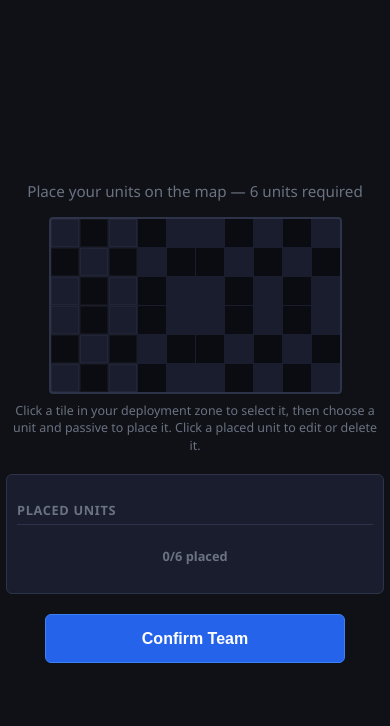
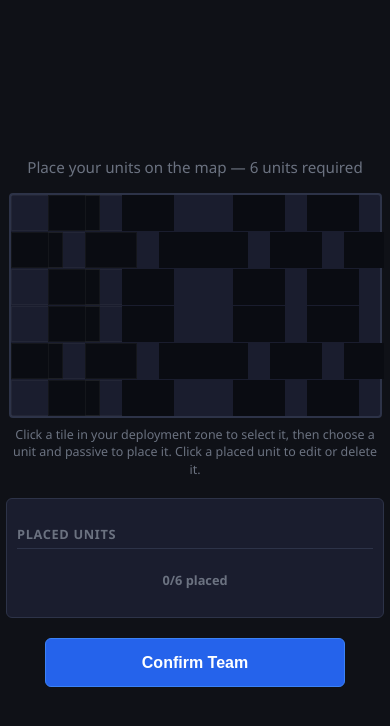
Before and after one commit to tehZevo/tactics, a React (Vite) app: page / in a window 390 px wide. Both pictures are taken after a click on the button "2 Players (Local)". Shown: the top 726 px of the page. Built offline with nearby package versions, Linux system fonts and the light colour scheme.

Commit message:
fix: improve responsive design with min-width/height constraints and overflow protection

```diff
--- a/src/styles.css
+++ b/src/styles.css
@@ -14,6 +14,8 @@ body {
   overflow: hidden;
   -webkit-text-size-adjust: 100%;
   -webkit-tap-highlight-color: transparent;
+  max-width: 100vw;
+  max-height: 100vh;
 }
 
 #app {
@@ -21,6 +23,14 @@ body {
   height: 100dvh;
   display: flex;
   flex-direction: column;
+  overflow: hidden;
+  max-width: 100vw;
+  max-height: 100vh;
+}
+
+* {
+  max-width: 100%;
+  box-sizing: border-box;
 }
 
 /* ---- Title Screen ---- */
@@ -139,13 +149,14 @@ body {
 }
 .team-select-layout {
   display: grid;
-  grid-template-columns: 200px 1fr 1.2fr;
+  grid-template-columns: minmax(180px, 200px) minmax(200px, 1fr) minmax(250px, 1.2fr);
   gap: 1rem;
   align-items: start;
   height: 100%;
   overflow-y: auto;
   max-height: 70vh;
   padding: 1rem 0;
+  min-width: 0;
 }
 .team-select-col-combined {
   display: flex;
@@ -182,6 +193,8 @@ body {
   cursor: pointer;
   transition: all 0.12s;
   position: relative;
+  min-height: 40px;
+  flex-shrink: 0;
 }
 .unit-card:hover {
   background: #1e2235;
@@ -870,13 +883,16 @@ body {
 }
 .battle-left {
   width: 220px;
+  min-width: 180px;
   flex-shrink: 0;
   display: flex;
   flex-direction: column;
   gap: 0.5rem;
+  overflow: hidden;
 }
 .battle-center {
   flex: 1;
+  min-width: 0;
   display: flex;
   flex-direction: column;
   align-items: center;
@@ -885,10 +901,12 @@ body {
 }
 .battle-right {
   width: 260px;
+  min-width: 200px;
   flex-shrink: 0;
   display: flex;
   flex-direction: column;
   gap: 0.5rem;
+  overflow: hidden;
 }
 
 .side-panel {
@@ -974,6 +992,10 @@ body {
 /* Board */
 .board-wrapper {
   position: relative;
+  width: 100%;
+  max-width: 100%;
+  overflow: hidden;
+  flex-shrink: 0;
 }
 .board {
   display: grid;
@@ -981,9 +1003,13 @@ body {
   background: #1a1d2e;
   border: 2px solid #2d3348;
   border-radius: 4px;
+  width: fit-content;
+  max-width: 100%;
+  margin: 0 auto;
 }
 .tile {
   width: 52px;
+  min-width: 52px;
   height: 52px;
   display: flex;
   align-items: center;
@@ -991,6 +1017,7 @@ body {
   position: relative;
   cursor: default;
   transition: box-shadow 0.12s;
+  flex-shrink: 0;
 }
 .tile:hover {
   z-index: 2;
@@ -1004,6 +1031,11 @@ body {
 .tile.move-highlight {
   box-shadow: inset 0 0 0 2px rgba(34, 197, 94, 0.5);
   cursor: pointer;
+}
+.tile.leap-highlight {
+  box-shadow: inset 0 0 0 2px rgba(220, 38, 38, 0.6);
+  cursor: pointer;
+  background: rgba(220, 38, 38, 0.08);
 }
 .tile.attack-highlight {
   box-shadow: inset 0 0 0 2px rgba(239, 68, 68, 0.6);
@@ -1279,6 +1311,10 @@ body {
   .team-select-layout {
     grid-template-columns: 1fr;
     max-height: none;
+    min-width: 0;
+  }
+  .team-select-col {
+    min-width: 0;
   }
   .unit-cards {
     grid-template-columns: repeat(3, 1fr);
@@ -1293,26 +1329,40 @@ body {
   .side-panel {
     max-height: none;
     overflow-y: visible;
+    width: 100%;
+    min-width: 0;
   }
   .battle-screen {
     flex-direction: column;
     padding: 0.35rem;
     gap: 0.35rem;
+    min-width: 0;
+    overflow: hidden;
   }
   .battle-top-row {
     flex-direction: row;
     flex-wrap: wrap;
+    gap: 0.35rem;
   }
   .battle-bottom-row {
     flex-direction: column;
   }
   .battle-center {
     gap: 0.35rem;
+    width: 100%;
+  }
+  .battle-left,
+  .battle-right {
+    width: 100%;
+    min-width: 0;
+    flex: 1 1 auto;
+    max-width: 100%;
   }
   .side-panel {
     flex: 1 1 45%;
     max-height: 180px;
     font-size: 0.75rem;
+    min-width: 0;
   }
   .side-panel h4 {
     font-size: 0.8rem;
@@ -1320,6 +1370,7 @@ body {
   .unit-detail,
   .battle-log {
     width: 100%;
+    min-width: 0;
   }
   .battle-log {
     height: 100px;
@@ -1348,9 +1399,14 @@ body {
     width: 100%;
     max-height: 220px;
     overflow-y: auto;
+    min-width: 0;
   }
   .unit-preview {
     font-size: 0.75rem;
+  }
+  .board-wrapper {
+    width: 100%;
+    overflow: hidden;
   }
 }
 
@@ -1406,6 +1462,17 @@ body {
   .battle-screen {
     padding: 0.25rem;
     gap: 0.25rem;
+    min-width: 0;
+    overflow: hidden;
+  }
+  .battle-top-row {
+    flex-direction: column;
+  }
+  .battle-left,
+  .battle-right {
+    width: 100%;
+    max-height: 150px;
+    overflow-y: auto;
   }
   .side-panel {
     flex: 1 1 100%;
@@ -1436,4 +1503,7 @@ body {
   .victory-screen h1 {
     font-size: 2rem;
   }
+  .board-wrapper {
+    overflow: hidden;
+  }
 }
```
